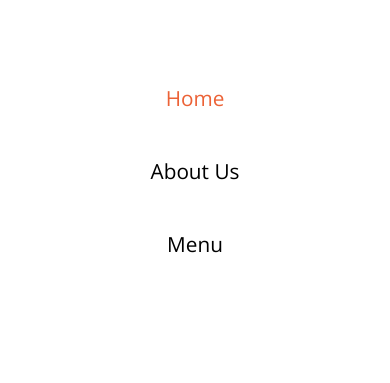
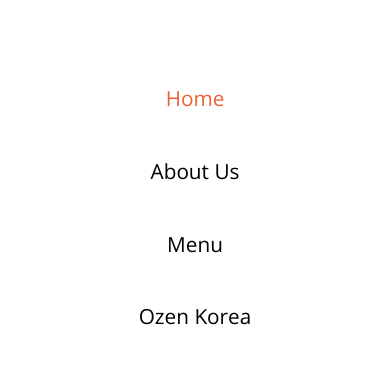
Before and after one commit to Sungmin-Kim-0508/ozen-sushi-korea, a Next.js app: page /ozen-sushi in a window 390 px wide. Both pictures are taken after a click on the button 37 px from the left and 28 px from the top of the page. Shown: the top 383 px of the page. Built offline with nearby package versions, Linux system fonts and the light colour scheme; a web font is replaced by a local one; what tailwindcss-animated would draw is missing.

Commit message:
added Ozen Korea link

```diff
--- a/app/ozen-sushi/Header.tsx
+++ b/app/ozen-sushi/Header.tsx
@@ -4,7 +4,12 @@ import { usePathname } from "next/navigation";
 import { GiHamburgerMenu } from "react-icons/gi";
 import { RxCross2 } from "react-icons/rx";
 import { OrangeBgBtn } from "../components/button";
-import { aboutUs, menu, ozen_sushi_home } from "../utils/routes";
+import {
+  aboutUs,
+  menu,
+  ozen_korea_home,
+  ozen_sushi_home,
+} from "../utils/routes";
 import { OzenSushiHorizontalLogo } from "../../public/svgs/ozen-sushi-horizontal";
 import { MenuItem } from "app/utils/types";
 
@@ -24,6 +29,10 @@ function OzenSushiHeader() {
       label: "Menu",
       href: ozen_sushi_home + menu,
     },
+    {
+      label: "Ozen Korea",
+      href: ozen_korea_home,
+    },
   ];
 
   const toggleNavbar = () => {
@@ -37,7 +46,7 @@ function OzenSushiHeader() {
       >
         <nav
           className="flex flex-col gap-y-[max(40px,10.66vw)] items-center
-                     pt-[max(80px,21.33vw)] px-[max(136px,36.26vw)]
+                     pt-[max(80px,21.33vw)] px-[max(120px,32vw)]
                      text-[max(20px,5.33vw)]"
         >
           {menuItems.map(({ label, href }) => (
@@ -46,7 +55,7 @@ function OzenSushiHeader() {
               href={href}
               className={`hover:text-EC6236 ${
                 pathname === href ? "text-EC6236" : ""
-              }`}
+              } ${label === "Ozen Korea" ? "block" : ""}`}
               onClick={() => setIsNavOpen(false)}
             >
               {label}
@@ -86,7 +95,7 @@ function OzenSushiHeader() {
                 href={href}
                 className={`hover:text-EC6236 ${
                   pathname === href ? "text-EC6236" : ""
-                } md:hidden`}
+                } md:hidden ${label === "Ozen Korea" ? "hidden" : ""}`}
               >
                 {label}
               </Link>
--- a/app/ozen-sushi/page.tsx
+++ b/app/ozen-sushi/page.tsx
@@ -1,8 +1,9 @@
 "use client";
 
-import { useState, useEffect } from "react";
+import { useEffect } from "react";
 import Image from "next/image";
 import { BlueBgBtn, OrangeBgBtn } from "../components/button";
+import { ANIMATION_CONFIGUARTION } from "app/utils/constants";
 import salmonRiceBowl from "public/images/ozen-sushi/sushi_bowl.png";
 import image144 from "public/images/ozen-sushi/image_144.png";
 import image_7601 from "public/images/ozen-sushi/image_7601.png";
@@ -32,9 +33,17 @@ function OzenSushiHome() {
       alt: "image_139",
     },
   ];
+  const sections = document.querySelectorAll("section");
+  useEffect(() => {
+    const observer = new IntersectionObserver((entries) => {
+      console.log(entries);
+    });
+  }, []);
   return (
     <>
-      <section className="relative w-full min-h-full md:px-[max(20px,5.33vw)]">
+      <section
+        className={`relative w-full min-h-full md:px-[max(20px,5.33vw)] ${ANIMATION_CONFIGUARTION}`}
+      >
         <div className="flex mb-16 md:block">
           <div className="flex-1 flex flex-col justify-center px-[max(42px,8.21vw)] py-[14.62vw] md:px-[max(22px,5.86vw)] md:py-[max(43px,11.46vw)] md:shadow-2xl md:text-center md:opacity-100 md:rounded-[20px]">
             <span className="font-semibold text-xl text-[clamp(11px,1.28vw,40px)] md:hidden">
@@ -96,7 +105,9 @@ function OzenSushiHome() {
         </div>
       </section>
       <DiscountOfferSection />
-      <section className="relative py-24 md:pt-[max(30px,8vw)] md:pb-[max(7px,1.86vw)]">
+      <section
+        className={`relative py-24 md:pt-[max(30px,8vw)] md:pb-[max(7px,1.86vw)] ${ANIMATION_CONFIGUARTION}`}
+      >
         <div className="text-center mb-10 md:mb-[max(20px,5.33vw)]">
           <span className="monserratBold900 text-[clamp(38px,3vw,50px)] text-black md:text-[max(20px,5.33vw)]">
             Check out{" "}
--- /dev/null
+++ b/app/utils/constants.ts
@@ -0,0 +1 @@
+export const ANIMATION_CONFIGUARTION = "animate-fade-up animate-duration-1000";
```
